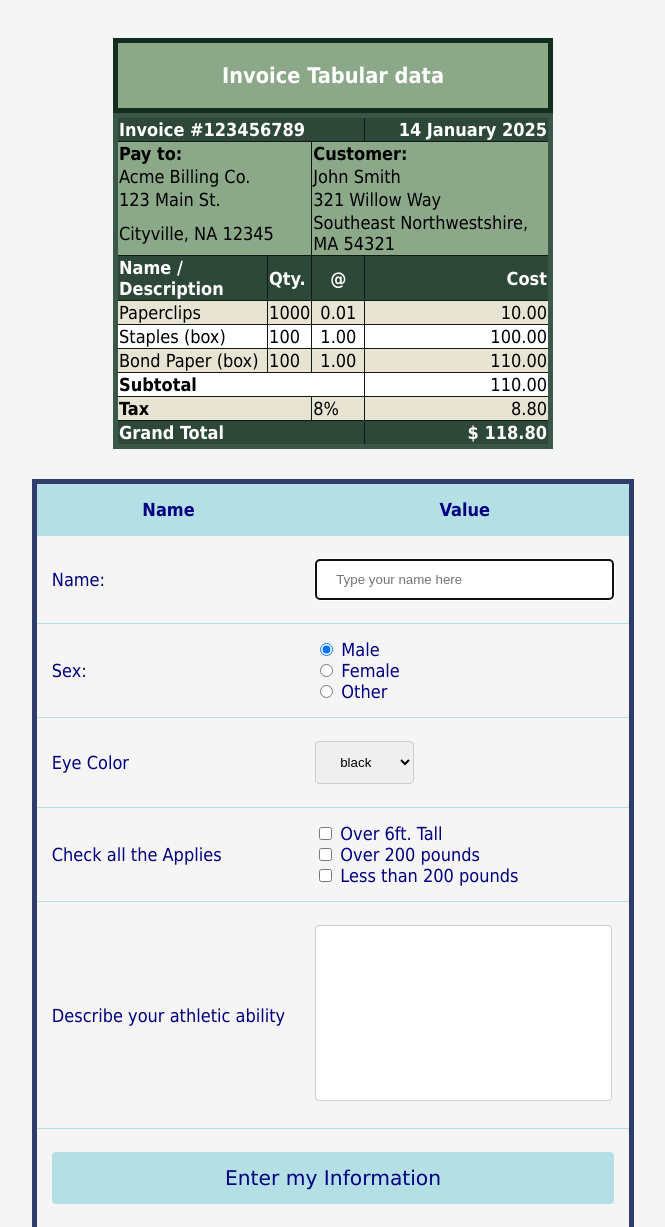
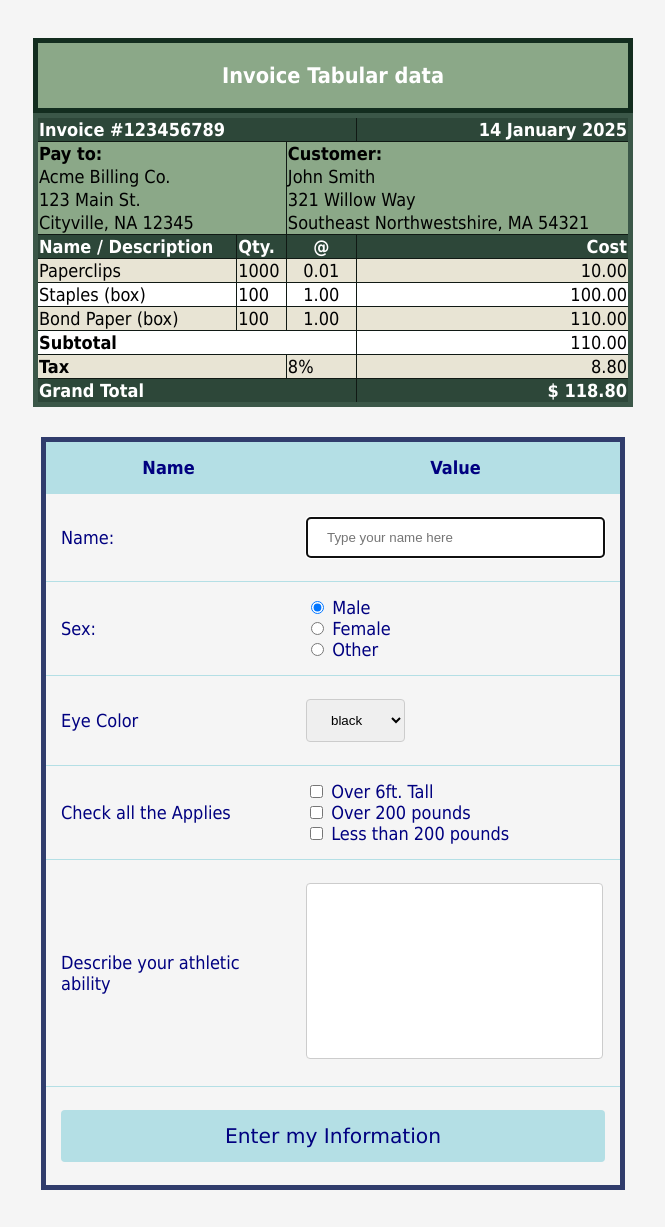
Before and after one commit to rniru/Tables-and-Forms, a plain HTML site: page index.html in a window 1280 px wide. Shown: the top 1227 px of the page, without its empty margins (307-972 px from the left). Drawn offline with Linux system fonts and the light colour scheme.

```diff
--- a/Table.css
+++ b/Table.css
@@ -7,7 +7,8 @@ body {
     background-color: #f5f5f5;
 }
 table {
-    width: 55vh;
+    width: 600px;
+    min-width: 600px;
     margin: 20px auto;
     border-collapse: collapse;
     border: 5px solid #3b5748;
@@ -58,7 +59,8 @@ tr:hover td {
     color: #2d4739;
 }
 iframe {
-    width: 100%;
+    width: 600px;
+    min-width: 600px;
     height: 800px;
     border: none;
     overflow: hidden;
```
